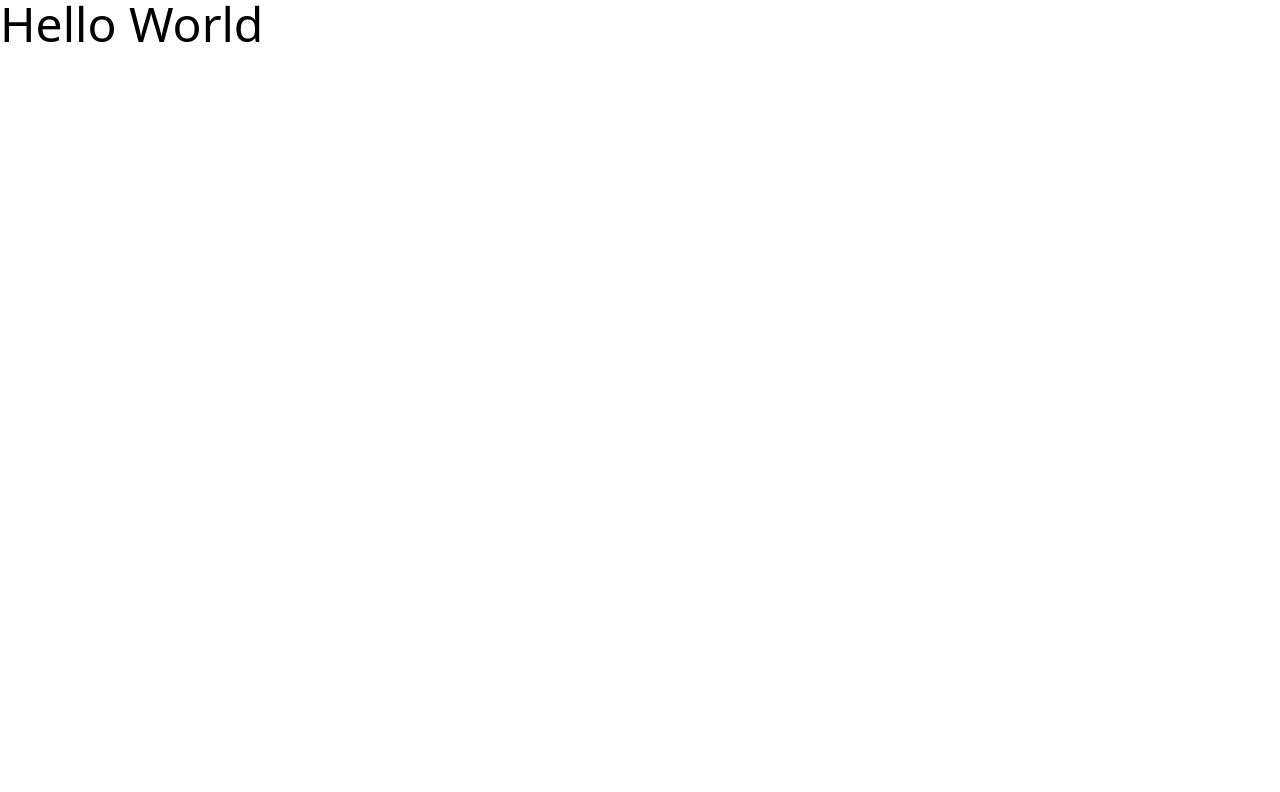
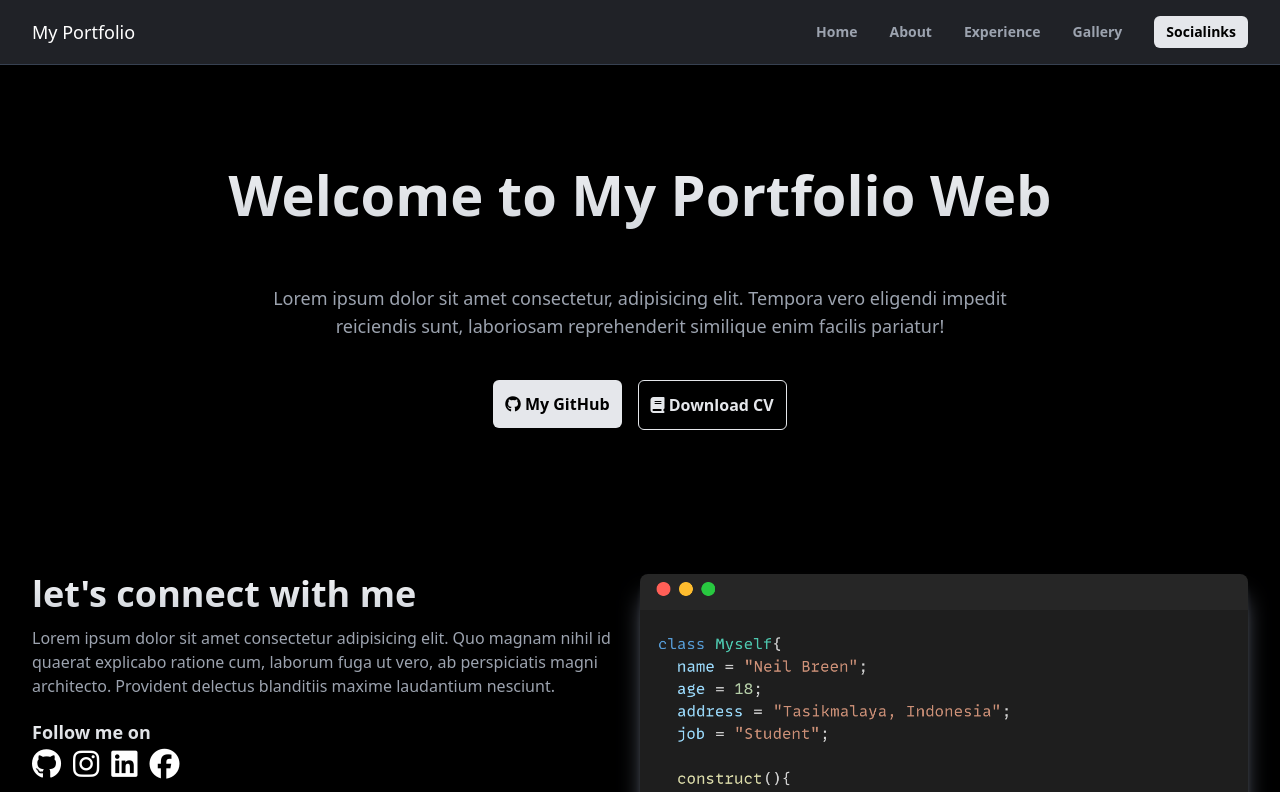
Before and after one commit to reezecodee/reezecodee.github.io, a Vue app: page / in a window 1280 px wide. Shown: the top 792 px of the page. Built offline with nearby package versions, Linux system fonts and the light colour scheme.

Commit message:
feat: add homepage view

```diff
--- a/index.html
+++ b/index.html
@@ -5,6 +5,7 @@
     <link rel="icon" href="/favicon.ico">
     <meta name="viewport" content="width=device-width, initial-scale=1.0">
     <title>Vite App</title>
+    <link rel="stylesheet" href="https://cdnjs.cloudflare.com/ajax/libs/font-awesome/6.5.1/css/all.min.css" integrity="sha512-DTOQO9RWCH3ppGqcWaEA1BIZOC6xxalwEsw9c2QQeAIftl+Vegovlnee1c9QX4TctnWMn13TZye+giMm8e2LwA==" crossorigin="anonymous" referrerpolicy="no-referrer" />
   </head>
   <body>
     <div id="app"></div>
--- a/src/assets/main.css
+++ b/src/assets/main.css
@@ -1,3 +1,8 @@
 @tailwind base;
 @tailwind components;
 @tailwind utilities;
+
+body{
+    background-color: #000000;
+    @apply text-white;
+}
--- a/src/components/HelloWorld.vue
+++ /dev/null
@@ -1,11 +0,0 @@
-<template>
-  <h1 class="text-5xl">Hello World</h1>
-</template>
-
-<script setup>
-
-</script>
-
-<style scoped>
-
-</style>
--- /dev/null
+++ b/src/components/Navbar.vue
@@ -0,0 +1,36 @@
+<template>
+    <header class="w-full fixed z-[2000] top-0">
+        <nav class="font-inter font-medium text-sm bg-opacity-30 bg-gray-500 backdrop-blur-sm border-b border-gray-700">
+            <div class="py-4 px-8 flex justify-between items-center container mx-auto">
+                <a href="">
+                    <div class="flex justify-start items-center text-white">
+                        <span class="font-pacifico font-medium text-lg">My
+                            Portfolio</span>
+                    </div>
+                </a>
+                <div id="toggleTarget"
+                    class="bg-gray-800 rounded-md lg:rounded-none py-4 px-5 absolute right-6 top-20 lg:bg-transparent lg:static lg:py-0 lg:px-0 hidden lg:block w-1/2 lg:w-auto">
+                    <a href="#home-section"
+                        class="text-gray-400 font-semibold ml-0 my-6 lg:my-0 lg:ml-8 hover:text-white block lg:inline">Home</a>
+                    <a href="#about-section"
+                        class="text-gray-400 font-semibold ml-0 my-6 lg:my-0 lg:ml-8 hover:text-white block lg:inline">About</a>
+                    <a href="#experience-section"
+                        class="text-gray-400 font-semibold ml-0 my-6 lg:my-0 lg:ml-8 hover:text-white block lg:inline">Experience</a>
+                    <a href="#gallery-section"
+                        class="text-gray-400 font-semibold ml-0 my-6 lg:my-0 lg:ml-8 hover:text-white block lg:inline">Gallery</a>
+                    <a href="#gallery-section" class="font-semibold ml-0 my-6 lg:my-0 lg:ml-8 block lg:inline">
+                        <button class="py-1.5 px-3 bg-gray-200 rounded-md hover:bg-gray-300 text-black">Socialinks</button>
+                    </a>
+                </div>
+                <button id="nav-toggle" class="py-2 px-3 block lg:hidden" type="button"><i
+                        class="fas fa-bars text-xl text-black dark:text-white"></i></button>
+            </div>
+        </nav>
+    </header>
+</template>
+
+<script setup>
+
+</script>
+
+<style lang="scss" scoped></style>
--- a/src/router/index.js
+++ b/src/router/index.js
@@ -1,5 +1,5 @@
 import { createRouter, createWebHistory } from 'vue-router'
-import HelloWorldView from '../views/HelloWorldView.vue'
+import HomeView from '../views/HomeView.vue'
 
 const router = createRouter({
   history: createWebHistory(import.meta.env.BASE_URL),
@@ -7,9 +7,9 @@ const router = createRouter({
     {
       path: '/',
       name: 'home',
-      component: HelloWorldView,
+      component: HomeView,
       meta: {
-        title: "Hello World"
+        title: "My Portfolio"
       }
     },
   ]
--- a/src/views/HelloWorldView.vue
+++ /dev/null
@@ -1,9 +0,0 @@
-<script setup>
-import HelloWorld from '@/components/HelloWorld.vue';
-</script>
-
-<template>
-  <main>
-    <HelloWorld></HelloWorld>
-  </main>
-</template>
--- /dev/null
+++ b/src/views/HomeView.vue
@@ -0,0 +1,77 @@
+<template>
+    <Navbar></Navbar>
+    <section id="hero-section">
+        <div class="container px-8 mx-auto mt-36">
+            <div class="flex justify-center">
+                <div class="text-center">
+                    <h1
+                        class="text-[3.5rem] bg-gradient-to-b from-gray-100 to-gray-300 bg-clip-text text-transparent font-extrabold p-2">
+                        Welcome to My Portfolio Web</h1>
+                    <p class="text-lg text-gray-400 mt-10">Lorem ipsum dolor sit amet consectetur, adipisicing elit. Tempora
+                        vero
+                        eligendi
+                        impedit<br> reiciendis
+                        sunt, laboriosam reprehenderit similique enim facilis pariatur!</p>
+                    <div class="flex justify-center gap-4 font-semibold mt-10">
+                        <a href="">
+                            <button class="px-3 py-3 bg-gray-200 rounded-md text-black hover:bg-gray-300"><i
+                                    class="fab fa-github"></i>
+                                My
+                                GitHub</button>
+                        </a>
+                        <a href="">
+                            <button
+                                class="px-3 py-3 border border-gray-200 rounded-md text-gray-200 hover:bg-gray-200 hover:text-black duration-500"><i
+                                    class="fas fa-book"></i> Download CV</button>
+                        </a>
+                    </div>
+                </div>
+            </div>
+        </div>
+    </section>
+    <section id="myself-section">
+        <div class="container px-8 mx-auto mt-36 mb-10">
+            <div class="flex">
+                <div class="w-full self-start">
+                    <h4
+                        class="bg-gradient-to-b from-gray-100 to-gray-300 bg-clip-text text-transparent inline-block text-4xl font-extrabold mb-3">
+                        let's connect
+                        with
+                        me</h4>
+                    <p class="text-gray-400 pr-3">Lorem ipsum dolor sit amet consectetur adipisicing elit. Quo magnam nihil
+                        id
+                        quaerat explicabo
+                        ratione cum, laborum fuga ut vero, ab perspiciatis magni architecto. Provident delectus blanditiis
+                        maxime laudantium nesciunt.</p>
+                    <h6
+                        class="bg-gradient-to-b from-gray-100 to-gray-300 bg-clip-text text-transparent inline-block font-bold mt-5 text-lg">
+                        Follow
+                        me on</h6>
+                    <div class="flex gap-3">
+                        <a href="" class="text-3xl">
+                            <i class="fa-brands fa-github"></i>
+                        </a>
+                        <a href="" class="text-3xl">
+                            <i class="fa-brands fa-instagram"></i>
+                        </a>
+                        <a href="" class="text-3xl">
+                            <i class="fa-brands fa-linkedin"></i>
+                        </a>
+                        <a href="" class="text-3xl">
+                            <i class="fa-brands fa-facebook"></i>
+                        </a>
+                    </div>
+                </div>
+                <div class="w-full self-center">
+                    <img src="/public/code.png" alt="" class="shadow-xl shadow-gray-500 rounded-lg">
+                </div>
+            </div>
+        </div>
+    </section>
+</template>
+
+<script setup>
+import Navbar from '@/components/Navbar.vue';
+</script>
+
+<style lang="scss" scoped></style>
```
Also changed, not shown: public/code.png (added), 1 other file (tests, documents, lock files or other folders).
